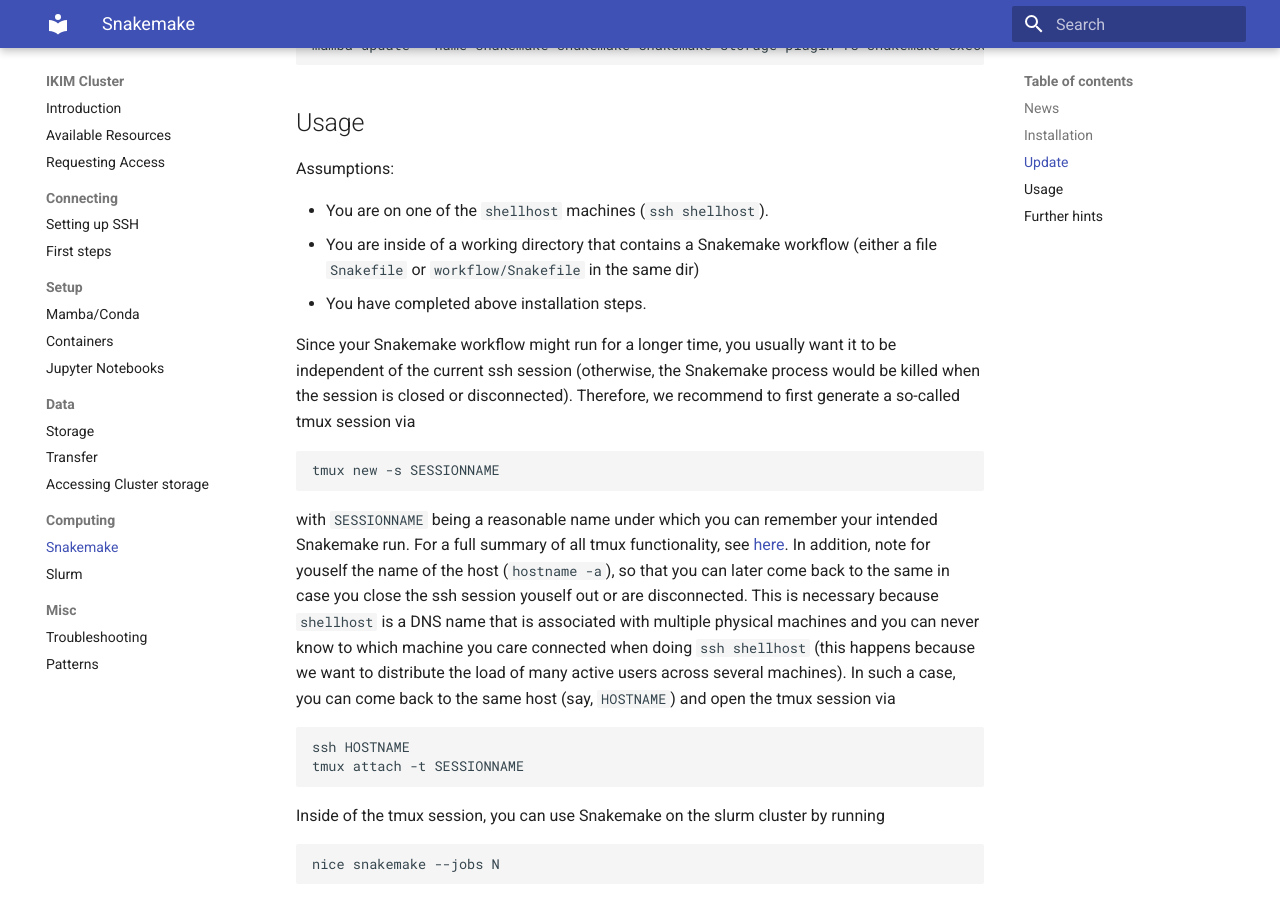
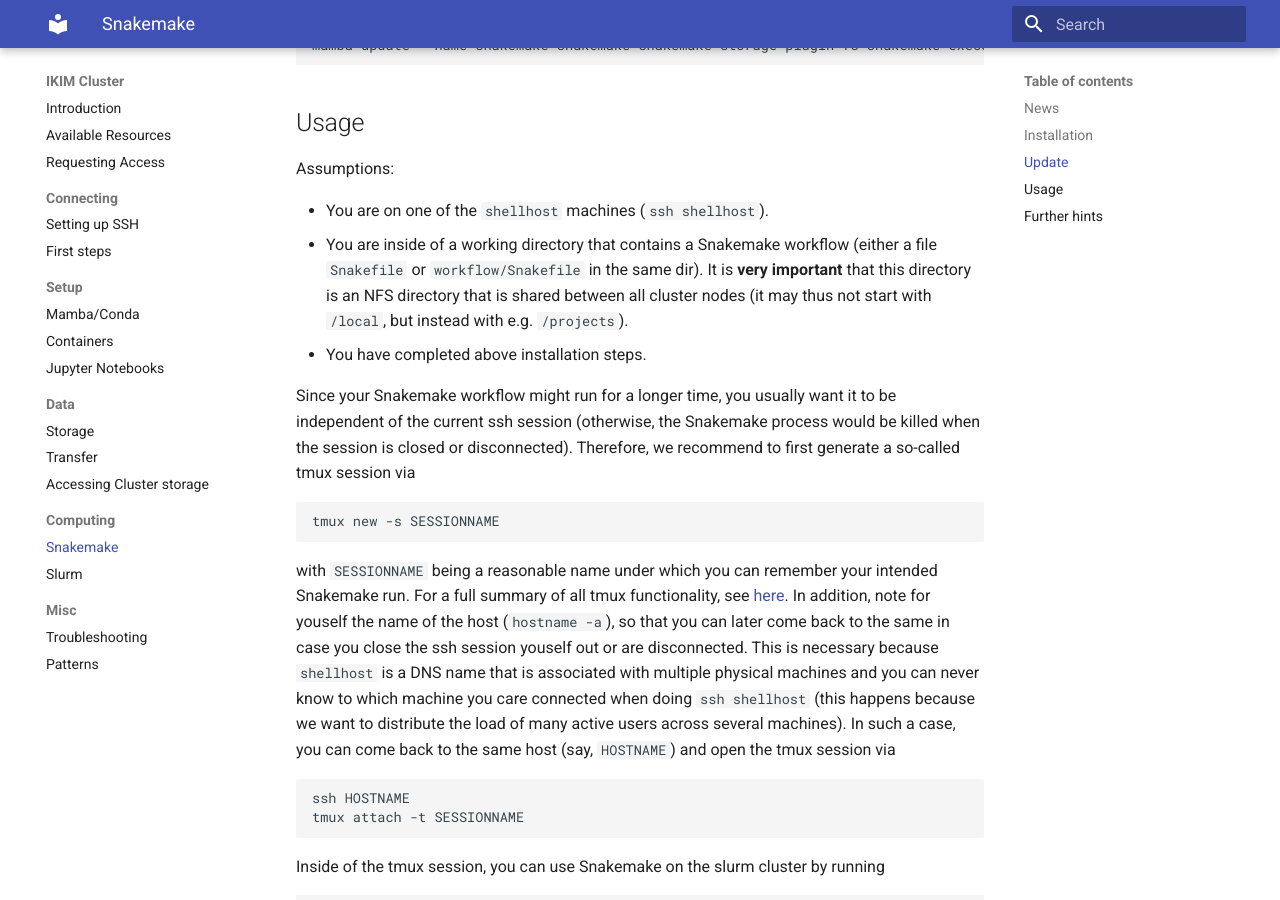
Before and after one commit to IKIM-Essen/ClusterDocs, an MkDocs documentation site: the page built from docs/snakemake.md, in a window 1280 px wide and 900 px high, scrolled down 1368 px. Built offline with MkDocs 1.6.1 and Material for MkDocs 9.7.7, drawn with Linux system fonts in a browser that asks for light colours.

Commit message:
Update snakemake.md

```diff
--- a/docs/snakemake.md
+++ b/docs/snakemake.md
@@ -47,7 +47,7 @@
 Assumptions:
 
 * You are on one of the `shellhost` machines (`ssh shellhost`).
-* You are inside of a working directory that contains a Snakemake workflow (either a file `Snakefile` or `workflow/Snakefile` in the same dir)
+* You are inside of a working directory that contains a Snakemake workflow (either a file `Snakefile` or `workflow/Snakefile` in the same dir). It is **very important** that this directory is an NFS directory that is shared between all cluster nodes (it may thus not start with `/local`, but instead with e.g. `/projects`).
 * You have completed above installation steps.
 
 Since your Snakemake workflow might run for a longer time, you usually want it to be independent of the current ssh session (otherwise, the Snakemake process would be killed when the session is closed or disconnected).
```
